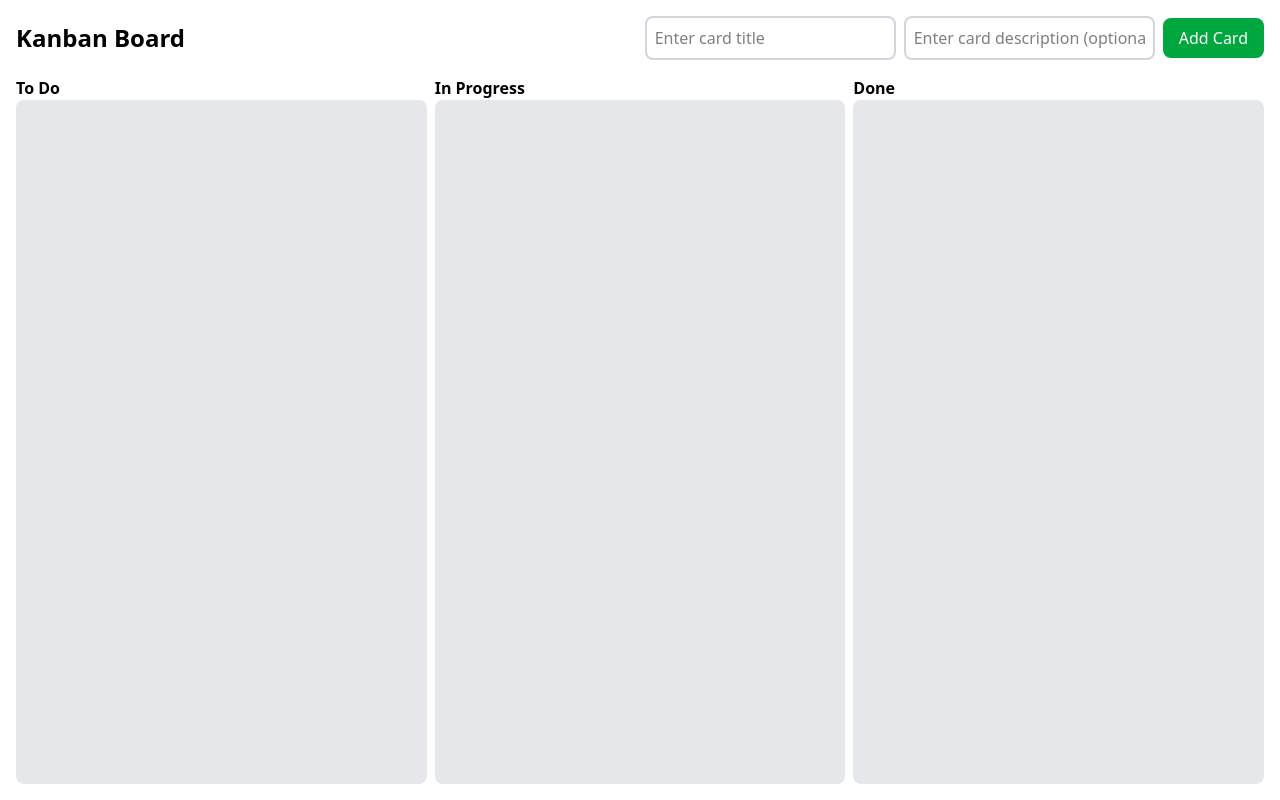
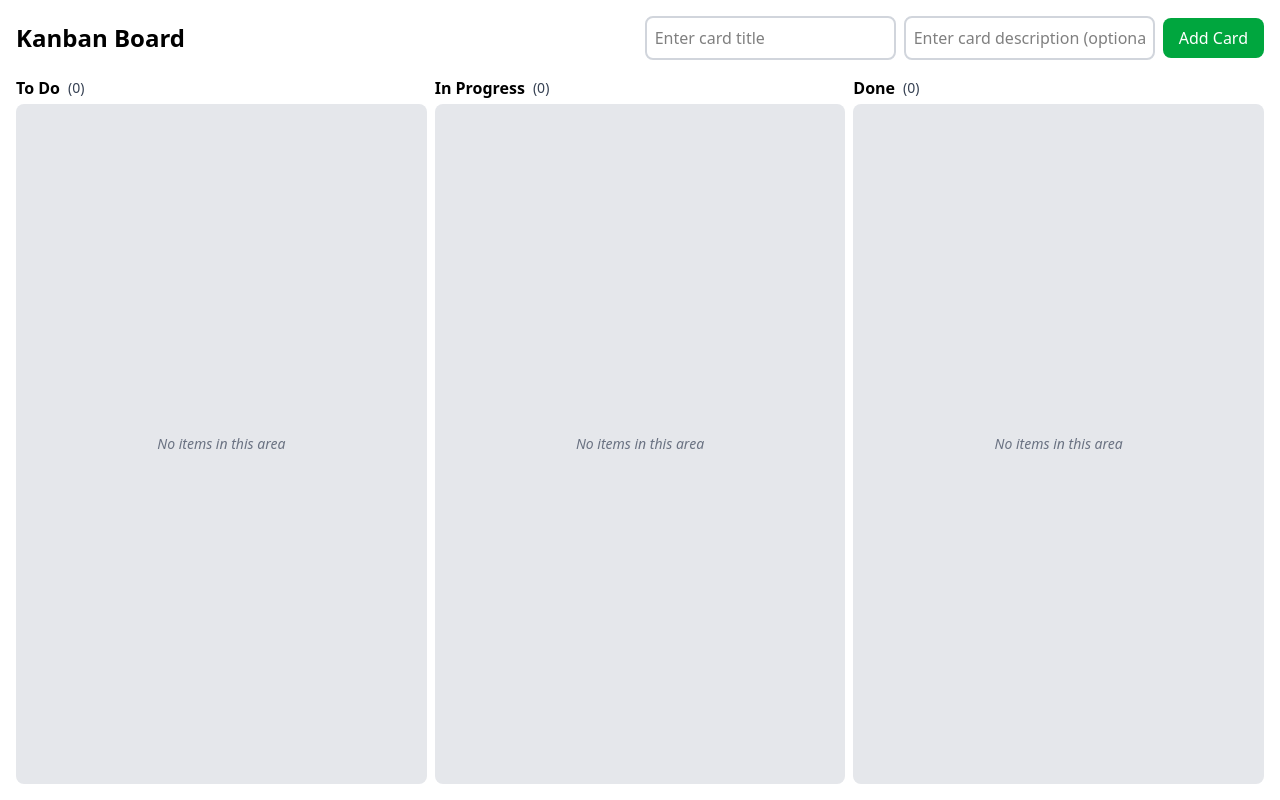
Before and after one commit to ashutosh44ks/simple-kanban-todo, a React (Vite) app: page / in a window 1280 px wide. Built offline with nearby package versions, Linux system fonts and the light colour scheme.

Commit message:
refactor: enhance KanbanArea component layout and improve droppable area feedback

```diff
--- a/src/components/KanbanArea.tsx
+++ b/src/components/KanbanArea.tsx
@@ -8,17 +8,31 @@ interface KanbanAreaProps {
   items: Item[];
 }
 export default function KanbanArea({ title, items }: KanbanAreaProps) {
-  const { setNodeRef } = useDroppable({
+  const { setNodeRef, isOver } = useDroppable({
     id: title,
   });
 
   return (
     <div className="flex flex-1 flex-col">
-      <span className="font-bold">{title}</span>
+      <div className="flex items-center gap-2 mb-1">
+        <span className="font-bold">{title}</span>
+        <span className="text-gray-700 text-sm">({items.length})</span>
+      </div>
       <div
         ref={setNodeRef}
-        className="bg-gray-200 rounded-lg flex-1 p-2 flex flex-col"
+        className={
+          "bg-gray-200 rounded-lg flex-1 p-2 flex flex-col" +
+          (isOver ? " outline-2 outline-blue-500" : "")
+        }
       >
+        {isOver && items.length === 0 && (
+          <span className="text-gray-500 text-sm italic m-auto">Drop here</span>
+        )}
+        {items.length === 0 && !isOver && (
+          <span className="text-gray-500 text-sm italic m-auto">
+            No items in this area
+          </span>
+        )}
         {items.map((itemDetails, key) => (
           <KanbanItem itemDetails={itemDetails} key={key} />
         ))}
```
